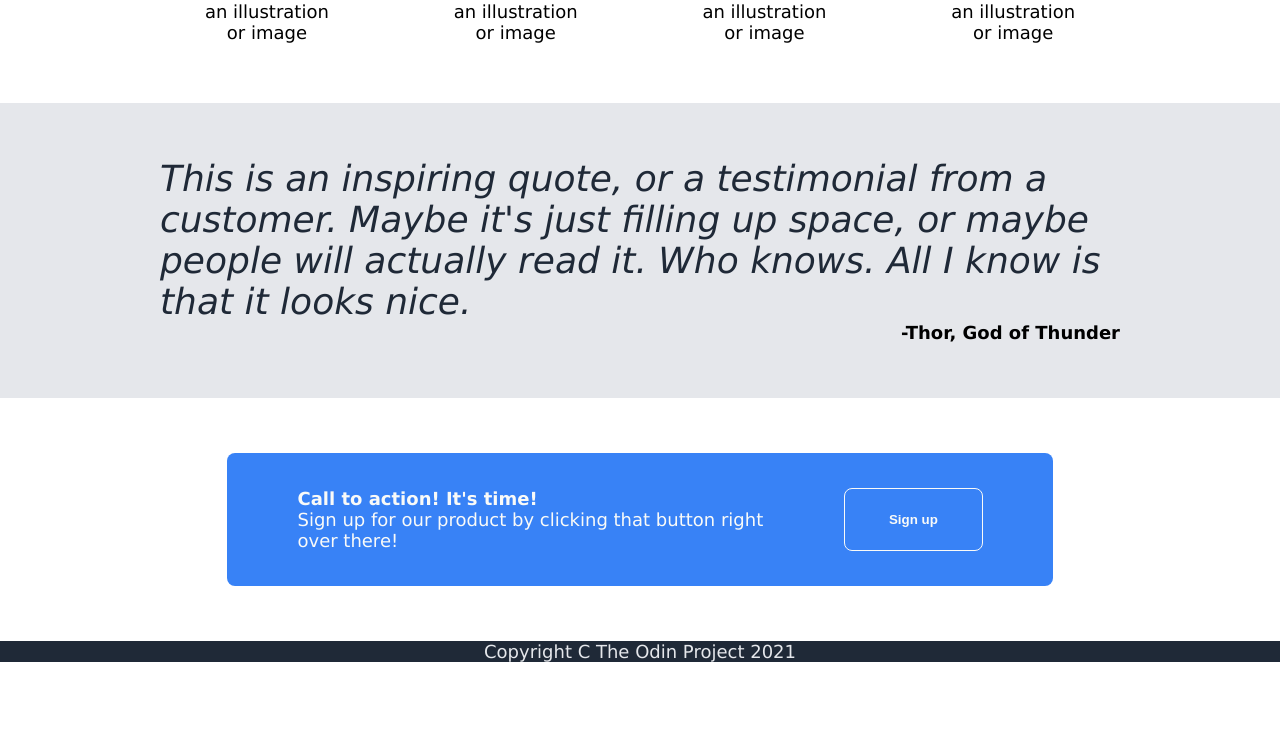
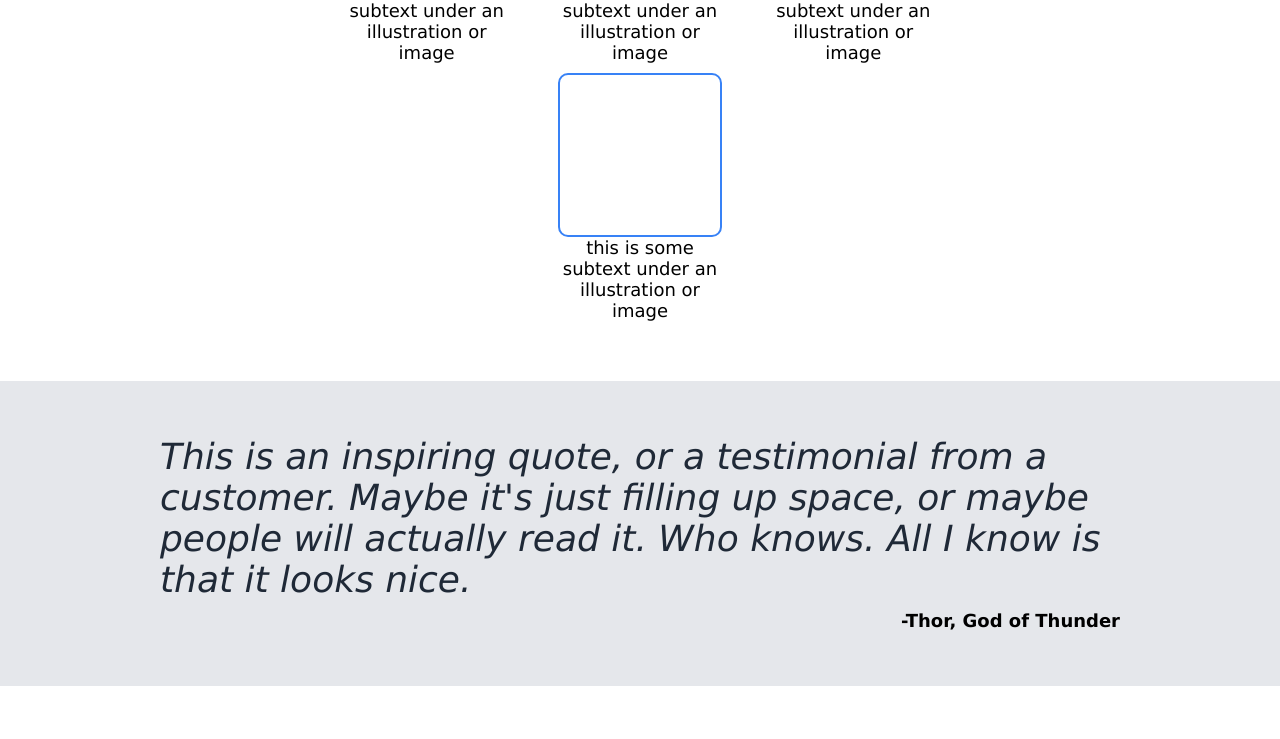
Before and after one commit to naitsircnat/landing-page, a plain HTML site: page index.html in a window 1280 px wide. Shown: the part 699-1438 px from the top of the page. Before the commit the page ends 1361 px from the top, so only its background shows below. Drawn offline with Linux system fonts and the light colour scheme.

Commit message:
All done after final tweaks to look good on Macbook

```diff
--- a/style.css
+++ b/style.css
@@ -76,7 +76,7 @@ body {
 /* main (boxes section) */
 
 .main {
-    padding: 30px 150px 60px;
+    padding: 30px 325px 60px;
     display: flex;
     flex-direction: column;
     gap: 20px;
@@ -92,7 +92,7 @@ body {
 .box-grp {
     display: flex;
     flex-wrap: wrap;
-    gap: 15px;
+    gap: 10px;
     flex: 1;
 }
 
@@ -104,14 +104,14 @@ body {
 }
 
 .box {
-    height: 140px;
-    width: 140px;
+    height: 160px;
+    width: 160px;
     border: 2px solid #3882f6;
     border-radius: 10px;
 }
 
 .box-text {
-    width: 140px;
+    width: 160px;
     text-align: center;
 }
 
@@ -121,6 +121,7 @@ body {
     background: #e5e7eb;
     display: flex;
     flex-direction: column;
+    gap: 10px;
     padding: 55px 160px;
 }
 
@@ -151,7 +152,7 @@ body {
     background: #3882f6;
     color: #f9faf8;
     display: flex;
-    padding: 35px 70px;
+    padding: 35px 90px;
     gap: 50px;
     border-radius: 8px;
 
```
